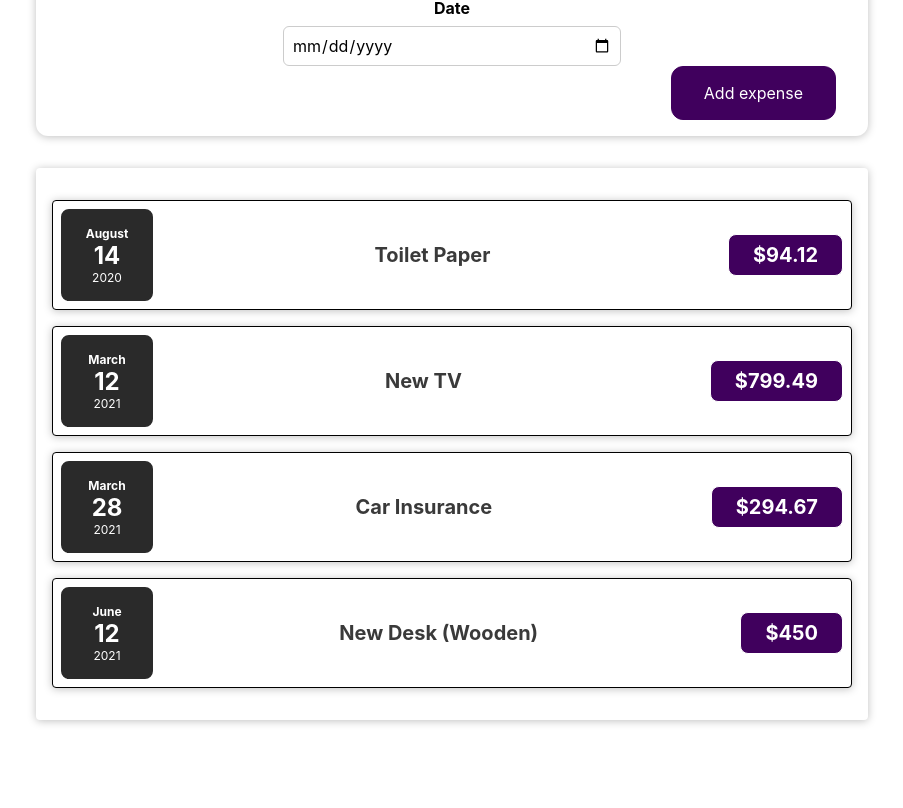
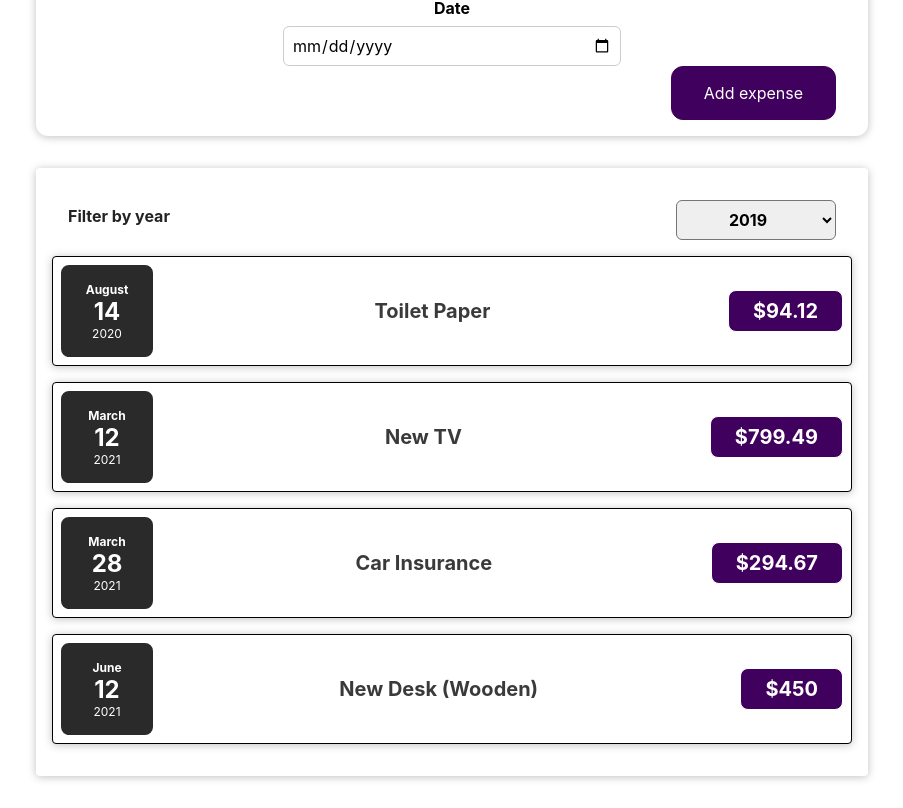
Before and after one commit to JaroslawJaniak/expenses-tracker-react-app, a React (Create React App) app: page / in a window 1280 px wide. Shown: the part 982-1790 px from the top of the page, without its empty margins (188-1091 px from the left). Before the commit the page ends 1734 px from the top, so only its background shows below. Built offline with nearby package versions, Linux system fonts and the light colour scheme.

Commit message:
Expenses filter component base structure

```diff
--- a/src/App.js
+++ b/src/App.js
@@ -31,7 +31,7 @@ function App() {
   ];
 
   const addExpenseHandler = (expense) => {
-    console.log("---App.js:");
+    console.log("---App.js -> addExpenseHandler():");
     console.log(expense);
   };
 
--- a/src/components/expenses/Expenses.js
+++ b/src/components/expenses/Expenses.js
@@ -1,11 +1,25 @@
+import React, { useState } from "react";
 import "./Expenses.css";
 import ExpenseItem from "./ExpenseItem";
+import ExpensesFilter from "./ExpensesFilter";
 
 import Card from "../UI/Card";
 
 function Expenses(props) {
+  const [filteredYear, setFilteredYear] = useState("2019");
+
+  const filterChangeSelectHandler = (selectedYear) => {
+    console.log("---Expenses.js  -> selectedYearHandler():");
+    console.log(selectedYear);
+    setFilteredYear(selectedYear);
+  };
+
   return (
     <Card className="expenses">
+      <ExpensesFilter
+        setDefaultYear={filteredYear}
+        onSelect={filterChangeSelectHandler}
+      />
       <ExpenseItem
         title={props.items[0].title}
         amount={props.items[0].amount}
--- /dev/null
+++ b/src/components/expenses/ExpensesFilter.css
@@ -0,0 +1,24 @@
+.expenses-filter {
+  color: rgb(37, 34, 34);
+  padding: 0 1rem;
+}
+
+.expenses-filter__control {
+  display: flex;
+  width: 100%;
+  align-items: center;
+  justify-content: space-between;
+  margin: 1rem 0;
+}
+
+.expenses-filter label {
+  font-weight: bold;
+  margin-bottom: 0.5rem;
+}
+
+.expenses-filter select {
+  font: inherit;
+  padding: 0.5rem 3rem;
+  font-weight: bold;
+  border-radius: 6px;
+}
--- /dev/null
+++ b/src/components/expenses/ExpensesFilter.js
@@ -0,0 +1,26 @@
+import React, { useState } from "react";
+import "./ExpensesFilter.css";
+
+const ExpensesFilter = (props) => {
+  const selectChangeHandler = (event) => {
+    console.log("---ExpensesFilter.js -> yearSelectHandler():");
+    console.log(event.target.value);
+    props.onSelect(event.target.value);
+  };
+
+  return (
+    <div className="expenses-filter">
+      <div className="expenses-filter__control">
+        <label>Filter by year</label>
+        <select value={props.setDefaultYear} onChange={selectChangeHandler}>
+          <option value="2022">2022</option>
+          <option value="2021">2021</option>
+          <option value="2020">2020</option>
+          <option value="2019">2019</option>
+        </select>
+      </div>
+    </div>
+  );
+};
+
+export default ExpensesFilter;
--- a/src/components/newExpenses/ExpenseForm.js
+++ b/src/components/newExpenses/ExpenseForm.js
@@ -16,6 +16,8 @@ const ExpenseForm = (props) => {
   const amountChangeHandler = (event) => {
     console.log(event.target.value);
     setEnteredAmount(event.target.value);
+    console.log("---ExpenseForm.js -> amountChangeHandler():");
+    console.log(enteredAmount);
   };
 
   const dateChangeHandler = (event) => {
@@ -32,7 +34,7 @@ const ExpenseForm = (props) => {
       date: new Date(enteredDate),
     };
 
-    console.log("---ExpenseForm.js");
+    console.log("---ExpenseForm.js -> submitHandler():");
     console.log(expenseData);
 
     props.onSaveExpenseData(expenseData);
--- a/src/components/newExpenses/NewExpense.js
+++ b/src/components/newExpenses/NewExpense.js
@@ -10,7 +10,7 @@ const NewExpense = (props) => {
       id: Math.random().toString(),
     };
 
-    console.log("---NewExpense.js");
+    console.log("---NewExpense.js -> saveExpenseDateHandler()");
     console.log(expenseData);
 
     props.onAddNewExpenseData(expenseData);
```
